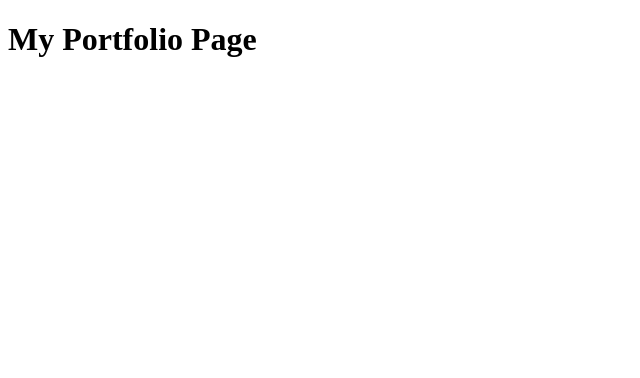
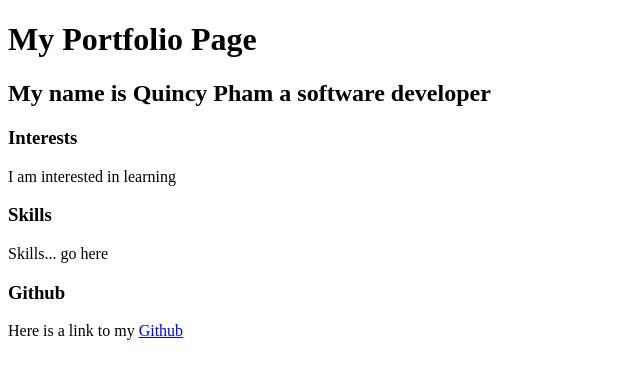
Before and after one commit to quincyp/test1, a plain HTML site: page index.html in a window 1280 px wide. Shown: the whole page, without its empty margins (0-640 px from the left). Drawn offline with Linux system fonts and the light colour scheme.

Commit message:
added some content

```diff
--- a/index.html
+++ b/index.html
@@ -6,7 +6,18 @@
         <meta name="viewport" content="width=device-width, initial-scale=1.0">
         <title>My Portfolio Page</title>
     </head>
+
     <body>
         <h1>My Portfolio Page</h1>
+        <h2>My name is Quincy Pham a software developer</h2>
+
+        <h3>Interests</h3>
+        <p>I am interested in learning</p>
+
+        <h3>Skills</h3>
+        <p>Skills... go here</p>
+
+        <h3>Github</h3>
+        <p>Here is a link to my <a href="github.com/quincyp">Github</a></p>
     </body>
 </html>
```
Lines whose indentation alone changed are shown as unchanged.
